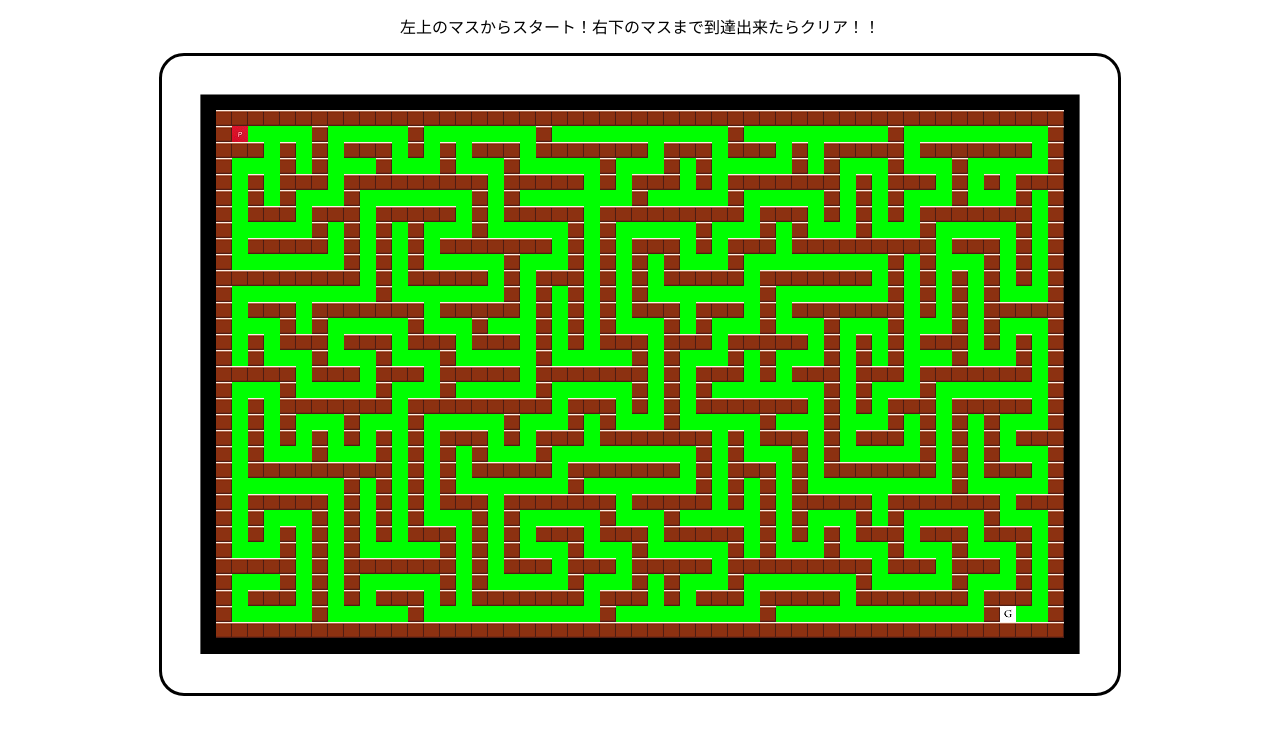
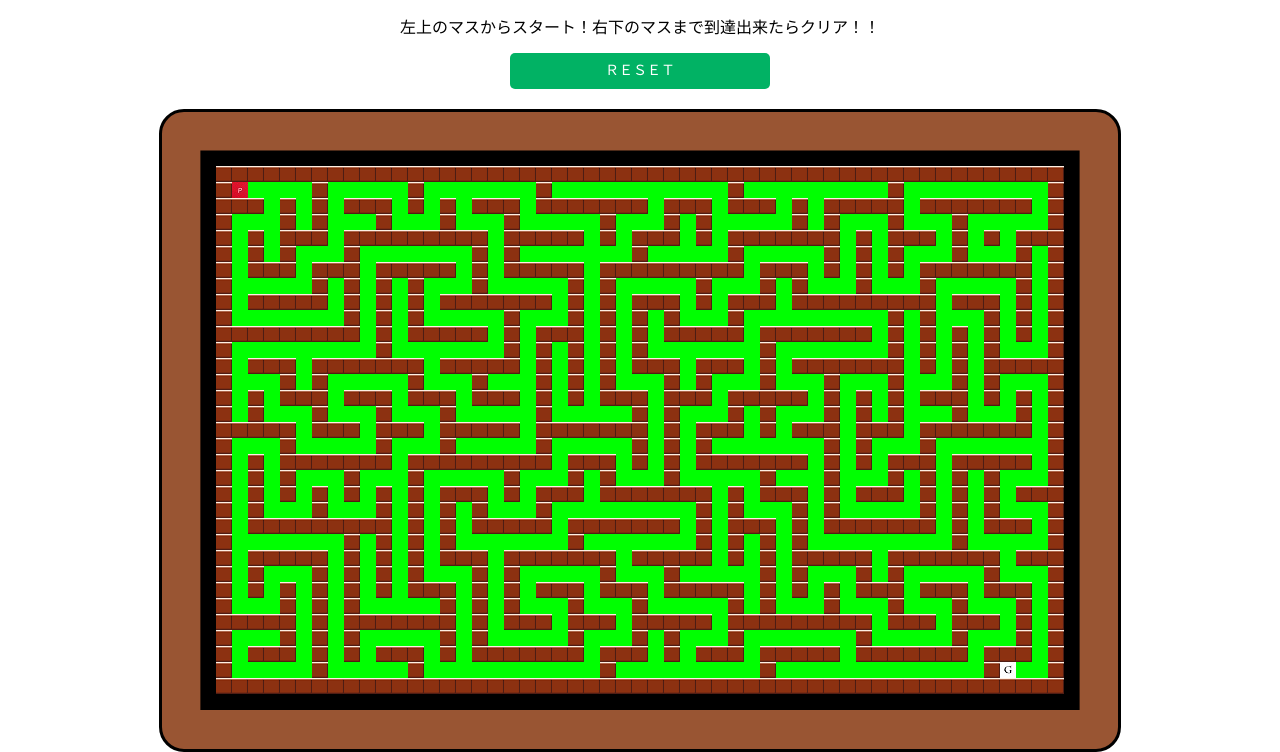
Before and after one commit to y21509/Bteam, a plain HTML site: page index.html in a window 1280 px wide. Shown: the part 125-877 px from the top of the page. Before the commit the page ends 821 px from the top, so only its background shows below. Drawn offline with Linux system fonts and the light colour scheme; animation ran at ten frames a second.

Commit message:
リセットボタンの追加とCSS変更

```diff
--- a/common1.css
+++ b/common1.css
@@ -384,11 +384,39 @@ h1::after {
   padding: 3%;
   border: solid 3px #000000;
   border-radius: 25px;
-  background-color: #fff;
+  background-color: #953;
 }
 body{
-  background-color: #fff;
+  background-color:#fff;
 }
 p{
   text-align: center;
 }
+.btn_reload {
+	margin-bottom: 20px;
+}
+
+.btn_reload a {
+	display: block;
+	width: 80%;
+	max-width: 260px;
+	margin: 0 auto;
+	height: 36px;
+	line-height: 36px;
+	text-align: center;
+	background: #01b264;
+	color: #fff;
+	text-decoration: none;
+	border-radius: 5px;
+	font-size: 0.875rem;
+	transition: .3s ease;
+}
+
+.btn_reload a:hover {
+	background: #016839;
+	transition: .3s ease;
+}
+
+.btn_reload a i {
+	margin-right: 0.5em;
+}
--- a/index.html
+++ b/index.html
@@ -8,6 +8,7 @@
   <body>
     <h1>迷路</h1>
       <p>左上のマスからスタート！右下のマスまで到達出来たらクリア！！</p>
+       <div class="btn_reload"><a onclick="window.location.reload(true);">ＲＥＳＥＴ</a></div>
     <canvas id="canvas" >
     </canvas>
     <script src="mainyuusaku.js"></script>
```
